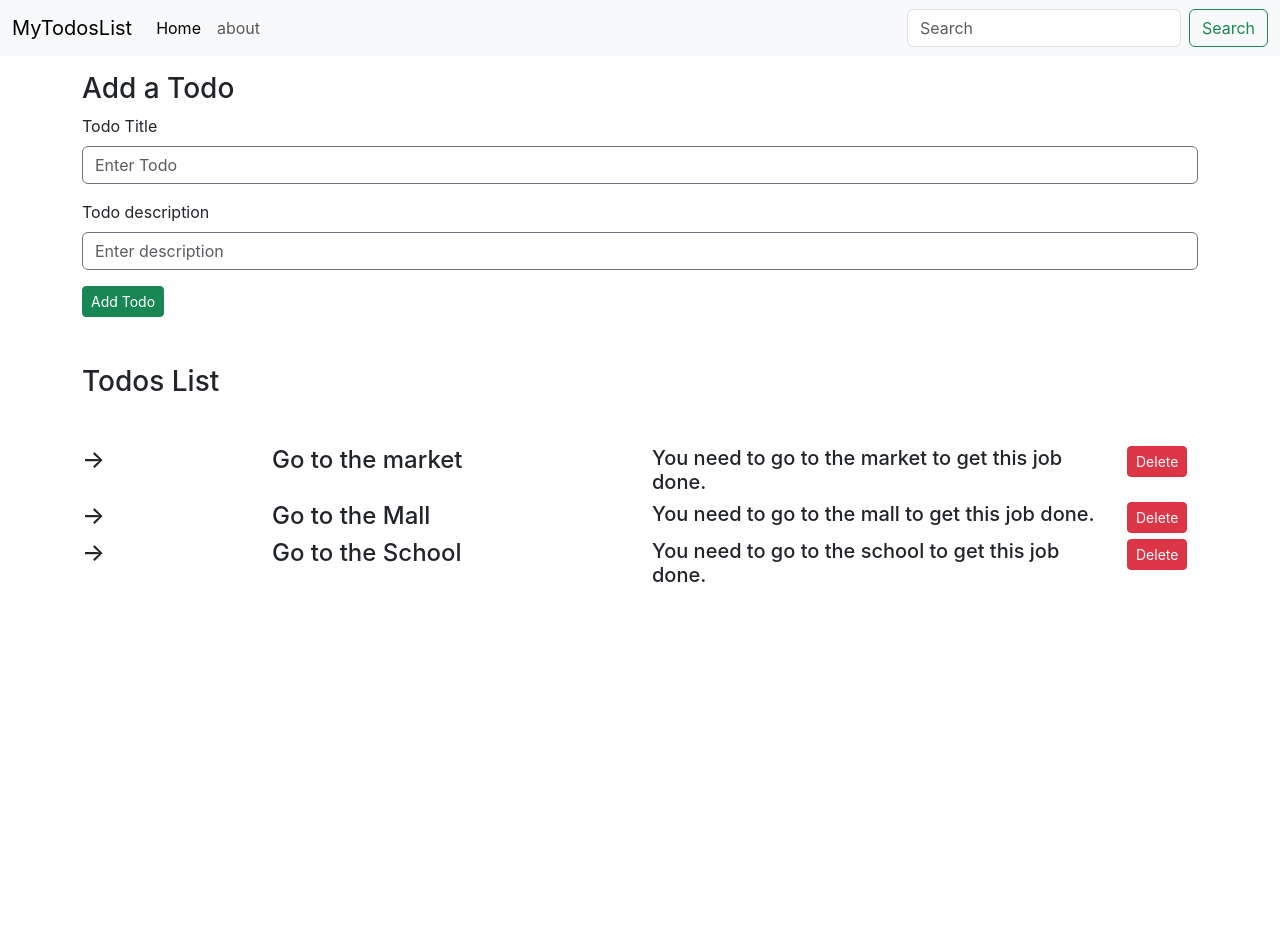
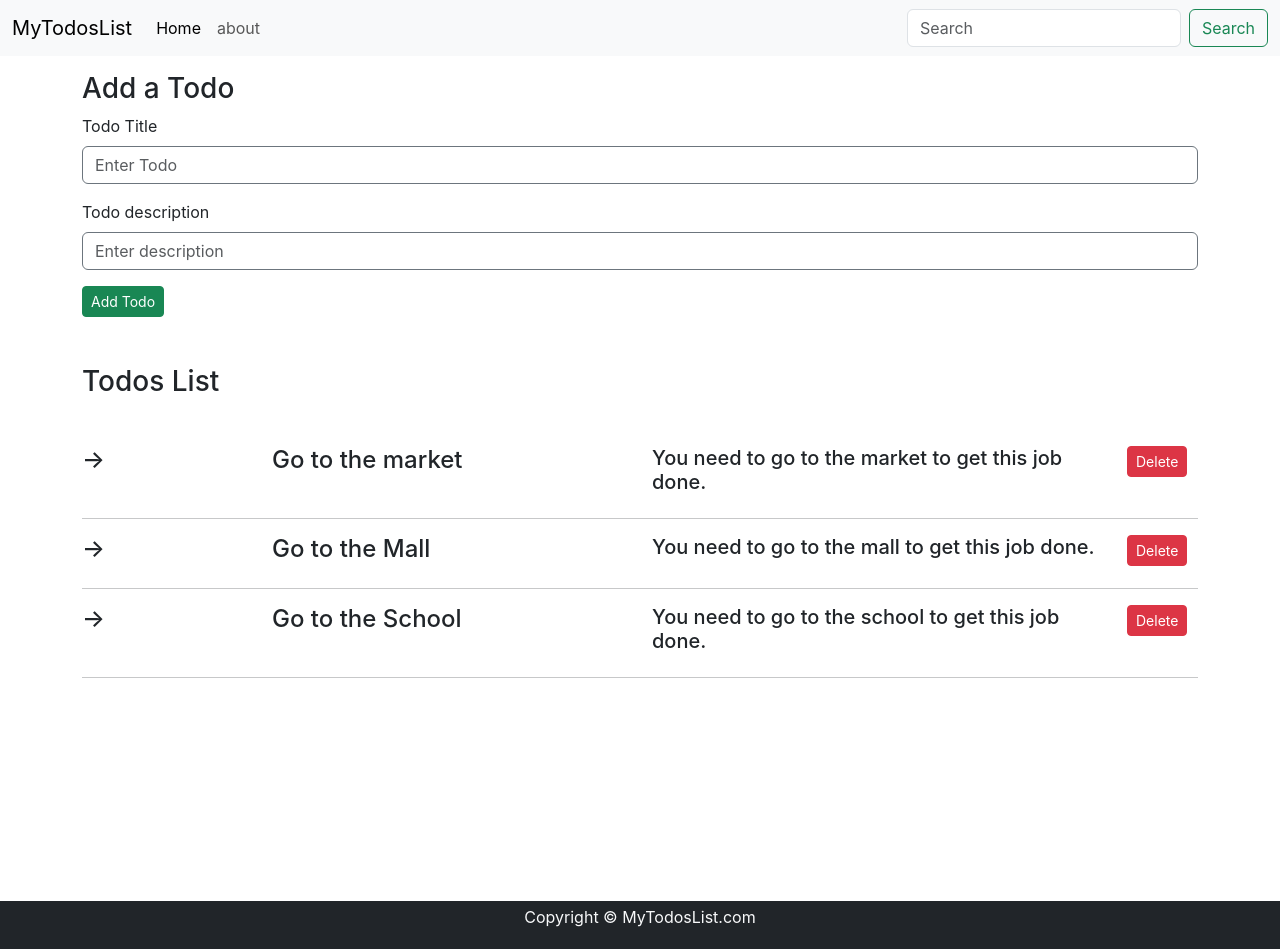
Before and after one commit to ashishp911/React-Todo-application, a React (Create React App) app: page / in a window 1280 px wide. Shown: the top 952 px of the page. Built offline with nearby package versions, Linux system fonts and the light colour scheme.

Commit message:
AddTodos done properly

```diff
--- a/src/App.js
+++ b/src/App.js
@@ -16,7 +16,14 @@
   }
 
   const addTodo = (title, desc) => {
-    let srno = todos[todos.length-1].srno + 1
+    let srno;
+    if(todos.length == 0){
+      srno = 0;
+    }
+    else{
+      srno = todos[todos.length-1].srno + 1
+    }
+
     const mytodo = {
       srno : srno,
       title : title,
--- a/src/MyComponents/AddTodo.js
+++ b/src/MyComponents/AddTodo.js
@@ -10,7 +10,7 @@
             alert("Title or description cannot be empty");
         }
         else{
-            console.log("Im here and desc is ", desc);
+            // console.log("Im here and desc is ", desc);
             addTodo(title, desc);
         }
     }
--- a/src/MyComponents/Footer.js
+++ b/src/MyComponents/Footer.js
@@ -1,13 +1,13 @@
 import React from 'react'
 
 const Footer = () => {
-  let footerStyle = {
-    position:"relative",
-    top : "95vh",
-    width:"100%",
-  }
+  // let footerStyle = {
+  //   position:"relative",
+  //   top : "95vh",
+  //   width:"100%",
+  // }
   return (
-    <footer className='bg-dark text-light py-1'style={footerStyle}>
+    <footer className='bg-dark text-light py-1'>
       <p className="text-center">
         Copyright &copy; MyTodosList.com
       </p>
--- a/src/MyComponents/Todos.js
+++ b/src/MyComponents/Todos.js
@@ -1,12 +1,21 @@
 import React from 'react'
 import {TodoItem} from './TodoItem'
 export const Todos = (props) => {
+    const myStyle = {
+        minHeight : "65vh",
+        margin : "40px auto",
+    }
   return (
-    <div className='container'>
+    <div className='container my-3' style={myStyle}>
       <h3 className='my-5'>Todos List</h3>
       {props.todos.length === 0 ? "No todos to display" :
         props.todos.map((todo)=>{
-            return (<TodoItem todo = {todo} key={todo.srno} onDelete = {props.onDelete}/>)
+            return (
+            <>
+            <TodoItem todo = {todo} key={todo.srno} onDelete = {props.onDelete}/>
+            <hr/>
+            </>
+            )
           })
         }
     </div>
```
